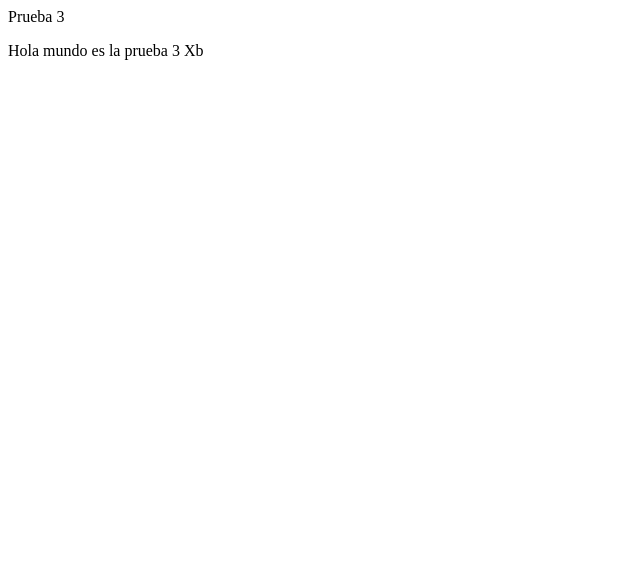
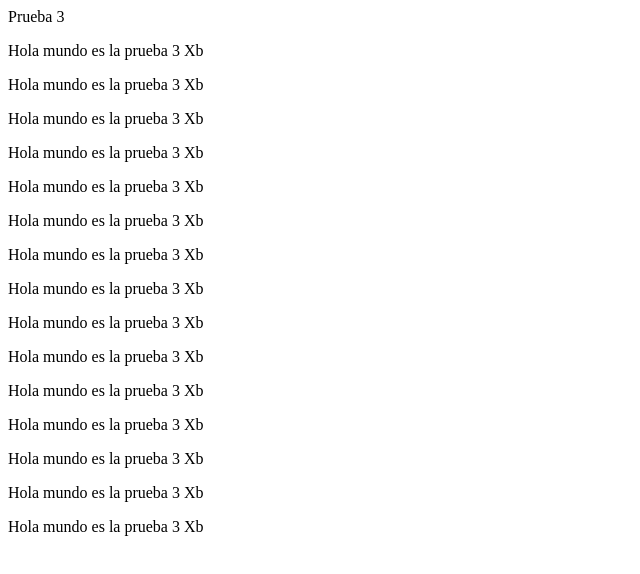
Before and after one commit to agustinasogolo/Prueba_3, a plain HTML site: page index.html in a window 1280 px wide. Shown: the whole page, without its empty margins (0-640 px from the left). Drawn offline with Linux system fonts and the light colour scheme.

Commit message:
modificaciones en body

```diff
--- a/index.html
+++ b/index.html
@@ -6,5 +6,21 @@
     </head>
     <body>
         <p>Hola mundo es la prueba 3 Xb</p>
+
+        <p>Hola mundo es la prueba 3 Xb</p>
+        <p>Hola mundo es la prueba 3 Xb</p>
+        <p>Hola mundo es la prueba 3 Xb</p>
+        <p>Hola mundo es la prueba 3 Xb</p>
+        <p>Hola mundo es la prueba 3 Xb</p>
+        <p>Hola mundo es la prueba 3 Xb</p>
+        <p>Hola mundo es la prueba 3 Xb</p>
+        <p>Hola mundo es la prueba 3 Xb</p>
+        <p>Hola mundo es la prueba 3 Xb</p>
+        <p>Hola mundo es la prueba 3 Xb</p>
+        <p>Hola mundo es la prueba 3 Xb</p>
+        <p>Hola mundo es la prueba 3 Xb</p>
+        <p>Hola mundo es la prueba 3 Xb</p>
+        <p>Hola mundo es la prueba 3 Xb</p>
+
     </body>
 </html>
```
